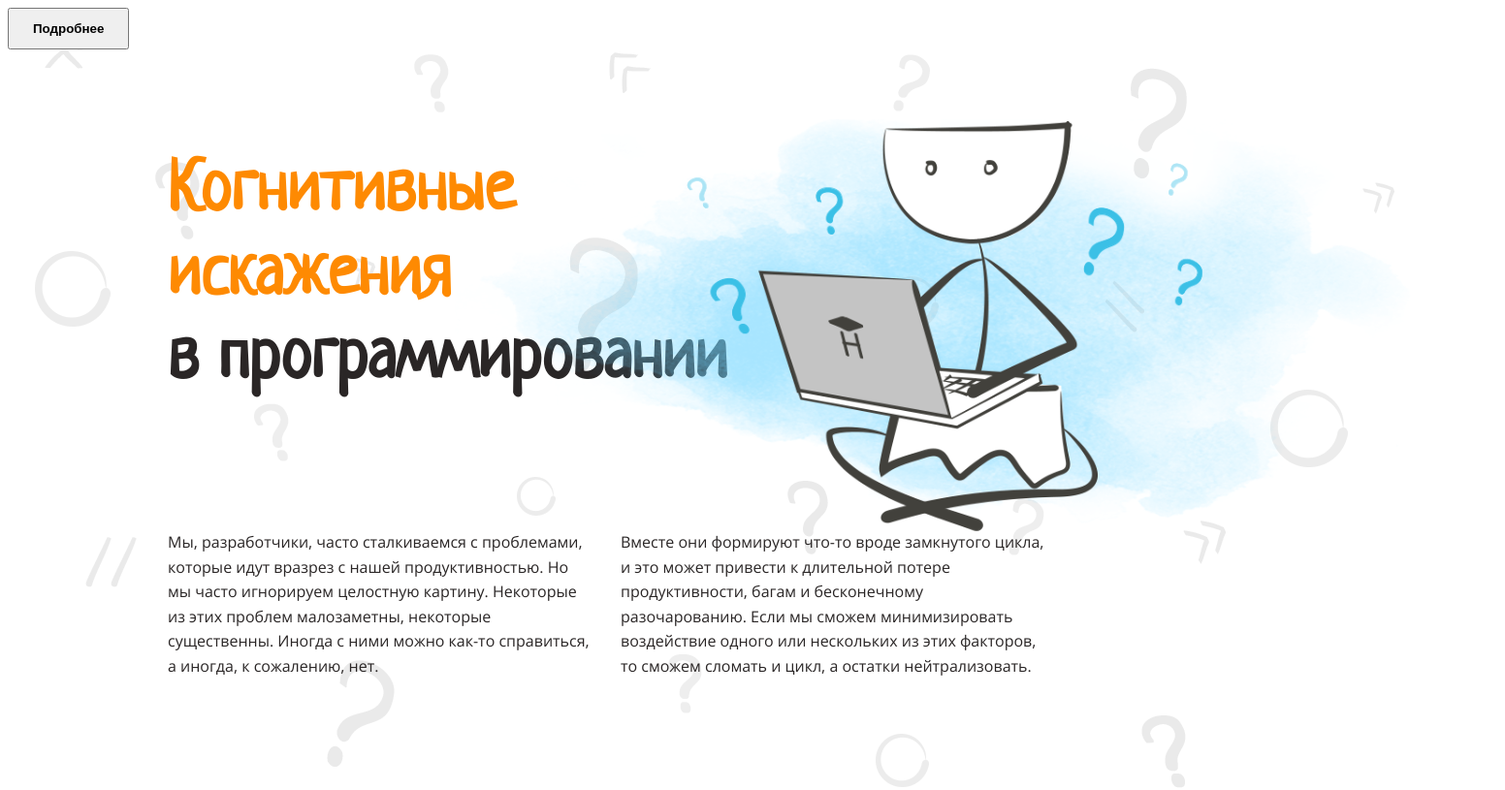
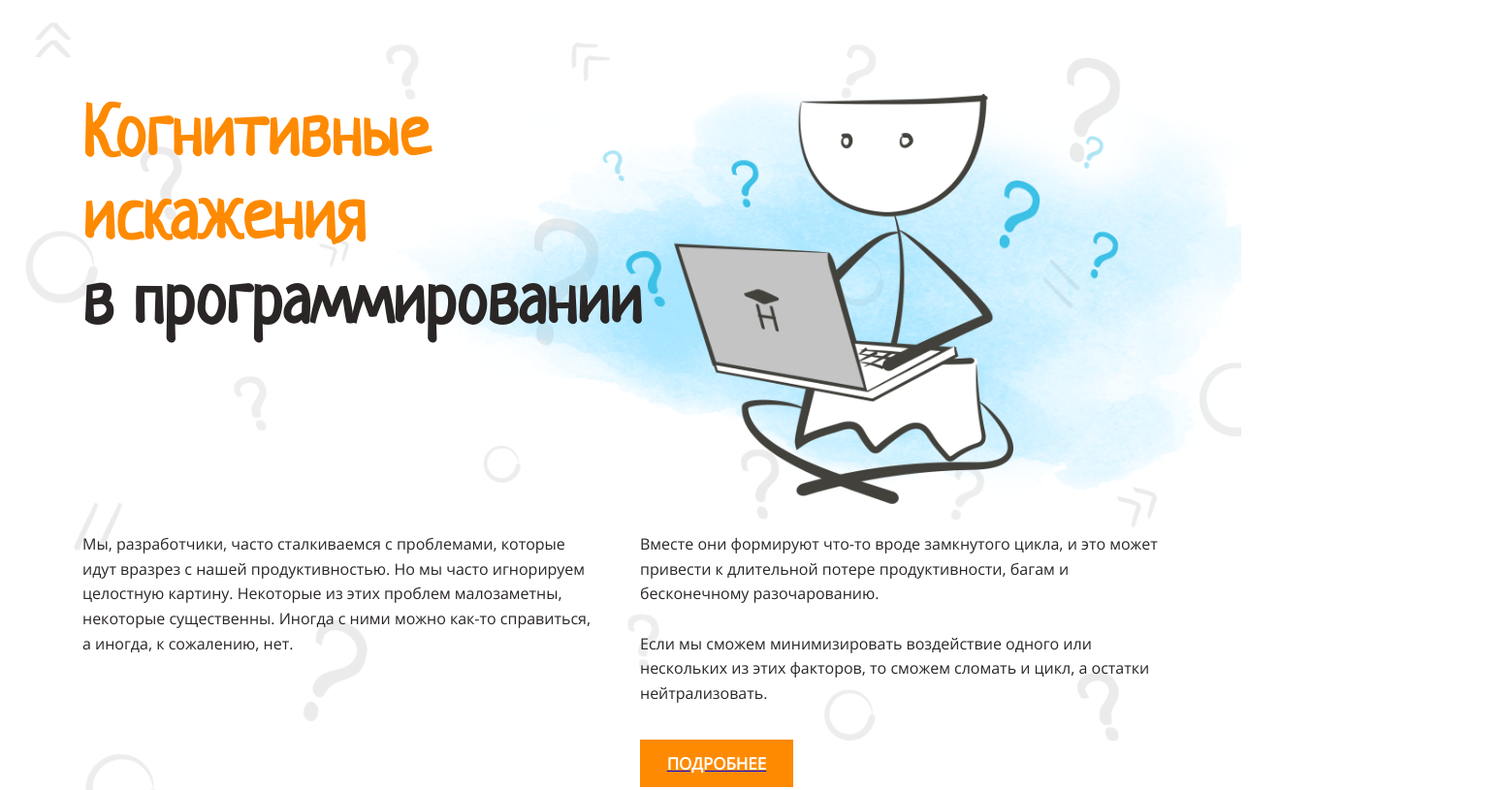
Before and after one commit to dovlin-m/layout-designer-project-lvl1, a website: page src/index.html in a window 1280 px wide. Shown: the top 815 px of the page at 97% size, 1552 px wide, since content can reach past the window. Drawn offline with Linux system fonts and the light colour scheme.

Commit message:
final one section

```diff
--- a/src/index.html
+++ b/src/index.html
@@ -10,19 +10,33 @@
 </head>
 <body>
     <header class="background">
-        <h1 class="color-main heading">Когнитивные<br>
-            искажения<br>
-            <span class="color-dark">в программировании</span>
-        </h1>
+        <div class="container">
+            <h1 class="z-index-2">
+                <span class="color-main">Когнитивные<br>
+                искажения<br>
+                </span>в программировании
+            </h1>
 
-        <img src="../src/media/Picture/main.png" class="heading-picture">
+            <img src="../src/media/Picture/main.png" class="heading-picture z-index-1">
 
-        <div class="flex-inline">
-            <div>Мы, разработчики, часто сталкиваемся с проблемами, которые идут вразрез с нашей продуктивностью. Но мы часто игнорируем целостную картину. Некоторые из этих проблем малозаметны, некоторые существенны. Иногда с ними можно как-то справиться, а иногда, к сожалению, нет.</div>
-            <div>Вместе они формируют что-то вроде замкнутого цикла, и это может привести к длительной потере продуктивности, багам и бесконечному разочарованию.
-                Если мы сможем минимизировать воздействие одного или нескольких из этих факторов, то сможем сломать и цикл, а остатки нейтрализовать.</div>
+            <div class="half-block margin-top-190 margin-right-40">
+                <p>
+                    Мы, разработчики, часто сталкиваемся с проблемами, которые идут вразрез с нашей
+                    продуктивностью. Но мы часто игнорируем целостную картину. Некоторые из этих проблем
+                    малозаметны, некоторые существенны. Иногда с ними можно как-то справиться, а иногда, к
+                    сожалению, нет.
+                </p>
+            </div>
+            <div class="half-block margin-top-190">
+                <p>
+                    Вместе они формируют что-то вроде замкнутого цикла, и это может привести к длительной
+                    потере продуктивности, багам и бесконечному разочарованию.<br><br>
+                    Если мы сможем минимизировать воздействие одного или нескольких из этих факторов, то
+                    сможем сломать и цикл, а остатки нейтрализовать.
+                </p>
+                <a href="#navigation"><div class="header-button background-main font-white">Подробнее</div></a>
+            </div>
         </div>
-        <button href="#navigation">Подробнее</button>
     </header>
     <main></main>
     <main class="navigation"></main>
--- a/src/styles/style.css
+++ b/src/styles/style.css
@@ -58,14 +58,13 @@ h3 {
   font-size: 34px;
 }
 
-main,
-header,
-footer {
+* {
+  margin: 0;
+  padding: 0;
+}
 
-  width: 1110px;
-  align-items: center;
-  top: 100px;
-  bottom: 100px;
+header {
+  display: block;
 }
 
 body {
@@ -75,25 +74,35 @@ body {
 .background::before {
 
   position: absolute;
-  content: url(../media/Picture/background.png);
+  width: 100%;
+  height: 100%;
+  background: url(../media/Picture/background.png);
   background-repeat: no-repeat;
   background-size: cover;
   opacity: 10%;
-  width: 100vw;
-  height: 100vh;
+  content: "";
+}
+.background {
+
+  position: relative;
+  overflow: hidden;
 }
 
-.heading {
+.container {
 
+  position: relative;
+  display: flex;
+  flex-wrap: wrap;
+  justify-content: space-between;
+  width: 1110px;
+  margin: 0 auto;
+  padding-top: 100px;
+  padding-bottom: 100px;
+}
 
-  position: absolute;
-  top: 100px;
-  width: max-content;
-  z-index: 1;
+.z-index-2 {
 
-  left: 165px;
-  right: 137px;
-
+  z-index: 2;
 }
 
 .color-main {
@@ -101,44 +110,51 @@ body {
   color: var(--main);
 }
 
-.color-dark {
-
-  color: var(--dark);
-}
-
 .heading-picture {
 
   position: absolute;
+  top: 35px;
+  right: -270px;
   height: 525px;
-  left: 461px;
-  top: 55px;
-  z-index: 2;
 }
 
-.flex-inline {
+.z-index-1 {
 
-  display: flex;
-  align-items: flex-end;
-
-
-  position: absolute;
-
-  top: 539px;
-  left: 165px;
-  right: 165px;
+  z-index: 1;
 }
 
-.flex-inline div {
+.half-block {
 
-  align-items: flex-end;
-  top: 539px;
-  width: 540px;
-  margin-right: 30px;
+  flex-grow: 1;
+  width: calc(50% - 20px);
 }
 
-button {
+.margin-right-40 {
 
-  position: absolute;
-  padding: 12px 24px 12px 24px ;
-  font-weight: bold;
+  margin-right: 40px;
 }
+
+.margin-top-190 {
+
+  margin-top: 190px;
+}
+
+.header-button {
+  width: 110px;
+  height: 25px;
+  margin-top: 35px;
+  padding: 12px 24px 12px 24px;
+  font-weight: 700;
+  font-size: 17px;
+  text-align: center;
+  text-transform: uppercase;
+}
+.background-main {
+
+  background: var(--main);
+}
+
+.font-white {
+
+  color: var(--white);
+}
```
